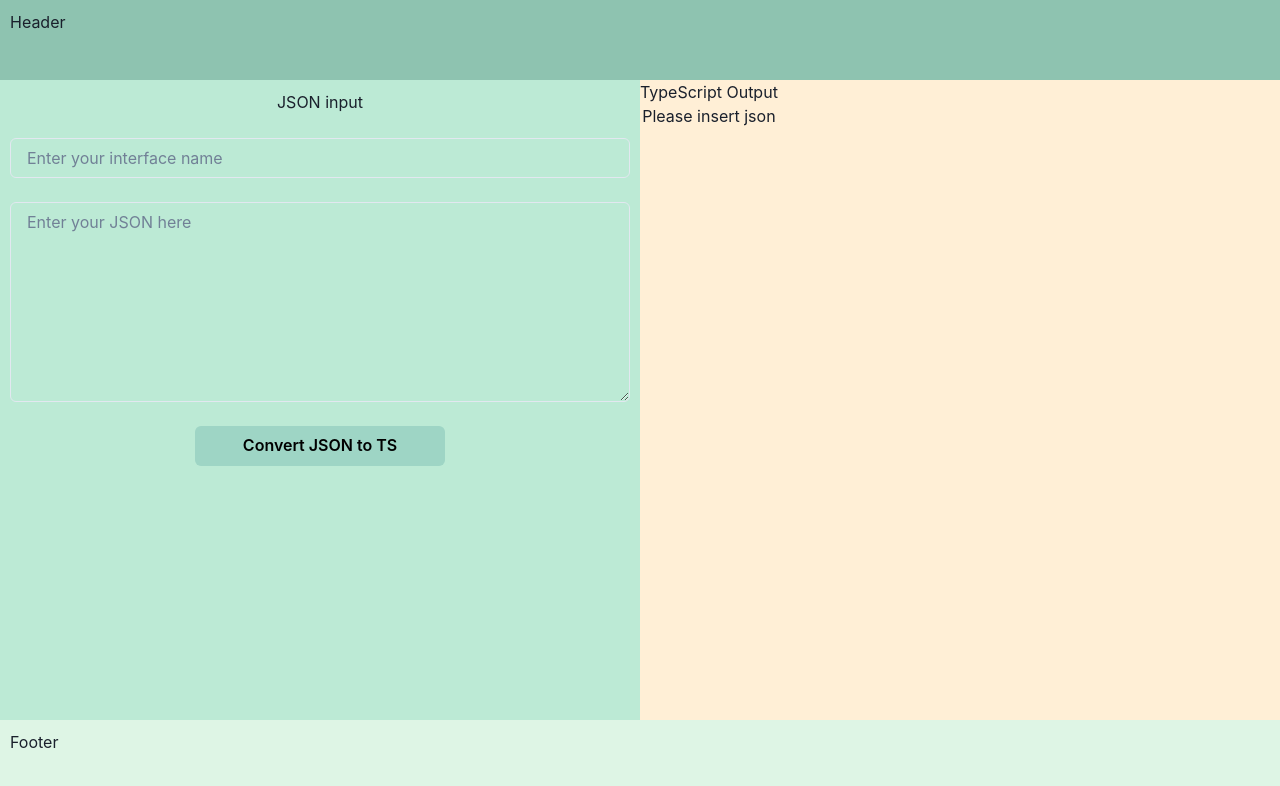
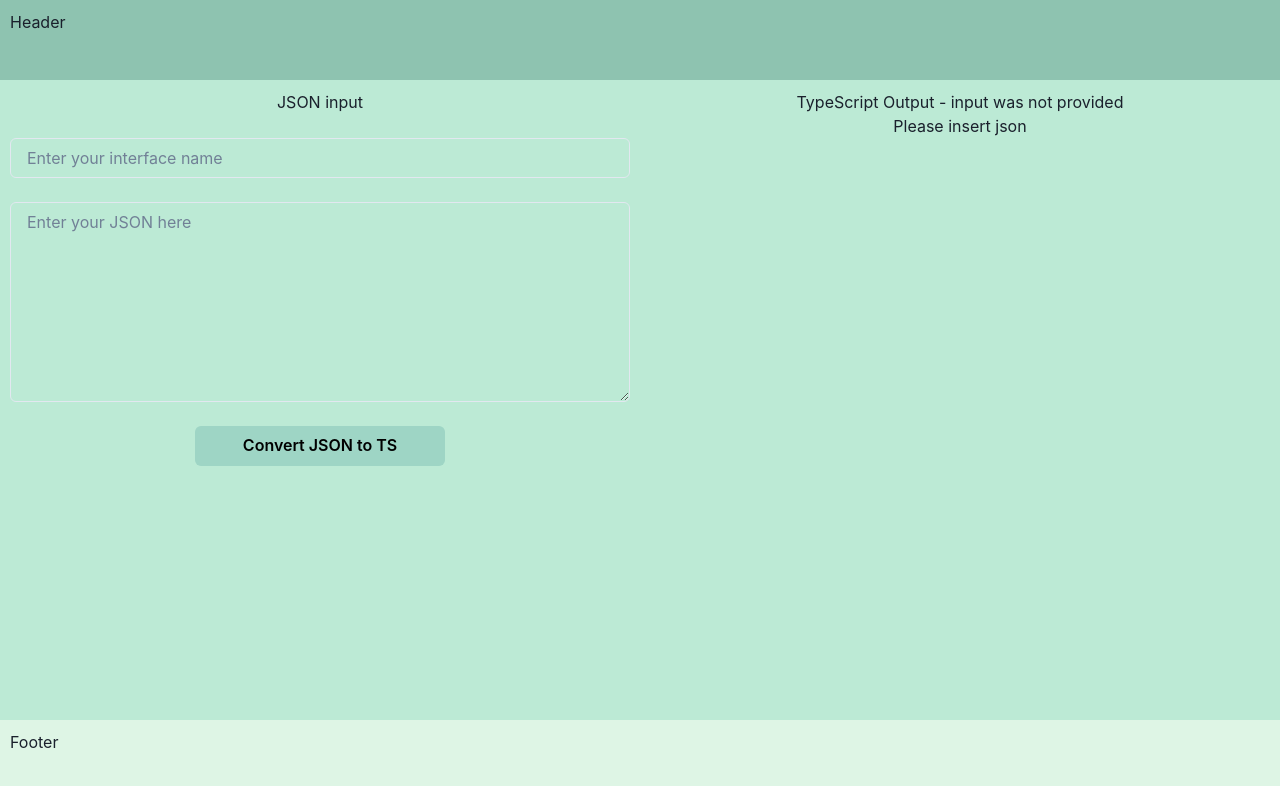
Before and after one commit to taliGav/json-to-ts-converter, a React (Create React App) app: page / in a window 1280 px wide. Shown: the top 786 px of the page. Built offline with nearby package versions, Linux system fonts and the light colour scheme.

Commit message:
update output cmp style

```diff
--- a/src/cmps/TypescriptOutput.tsx
+++ b/src/cmps/TypescriptOutput.tsx
@@ -12,14 +12,20 @@ function TypeScriptOutput(props: { mainInterfaceName: string, updatedJsonInput:
             <div className="Ts-output-container"
                 style={{
                     display: "inline-flexbox",
-                    backgroundColor: "#497174",
-                    maxWidth: "100vw"
+                    backgroundColor: "#BCEAD5",
+                    maxWidth: "50vw",
+                    maxHeight: "80vh",
+                    padding: "10px",
+                    flexGrow: 1,
+                    alignSelf: "stretch"
                 }}>
-                <h1>TypeScript Output</h1>
+                <h1>TypeScript Output - input provided</h1>
                 <div
                     style={{
                         display: "inline-flexbox",
-                        backgroundColor: "#494534",
+                        backgroundColor: "#FFEFD6",
+                        marginTop: "10px",
+                        padding: "10px"
                     }}
 
                 >
@@ -32,8 +38,19 @@ function TypeScriptOutput(props: { mainInterfaceName: string, updatedJsonInput:
     }
 
     return (
-        <div>
-            <h1>TypeScript Output</h1>
+        <div
+            style={
+                {
+                    display: "inline-flexbox",
+                    backgroundColor: "#BCEAD5",
+                    maxWidth: "50vw",
+                    maxHeight: "80vh",
+                    padding: "10px",
+                    flexGrow: 1,
+                    alignSelf: "stretch"
+                }}
+        >
+            <h1>TypeScript Output - input was not provided </h1>
             <h3>Please insert json</h3>
         </div>
     )
@@ -71,8 +88,8 @@ function jsonObjectToTypescriptInterface(interfaceName: string, json: Record<str
     }, '')
         }}\n`
 
-        console.log('str', str)
-        console.log('interfaces', interfaces)
+    console.log('str', str)
+    console.log('interfaces', interfaces)
 
     return str + '\n' + interfaces.join('')
 }
```
